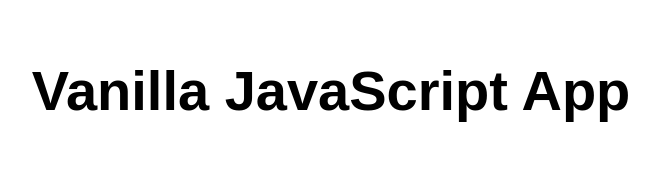
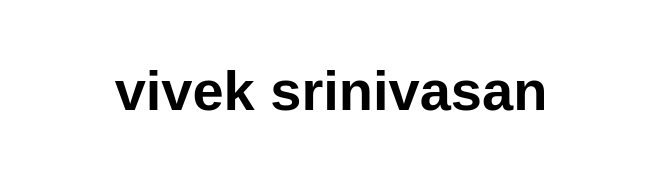
Before and after one commit to Vicky-Srinivasan/newfx, a website: page src/index.html in a window 1280 px wide. Shown: the whole page, without its empty margins (309-968 px from the left). Drawn offline with Linux system fonts and the light colour scheme.

Commit message:
index.html

```diff
--- a/src/index.html
+++ b/src/index.html
@@ -5,12 +5,12 @@
   <meta charset="UTF-8">
   <meta name="viewport" content="width=device-width, initial-scale=1.0">
   <link rel="stylesheet" href="styles.css">
-  <title>Vanilla JavaScript App</title>
+  <title>Vi</title>
 </head>
 
 <body>
   <main>
-    <h1>Vanilla JavaScript App</h1>
+    <h1>vivek srinivasan</h1>
   </main>
 </body>
 
```
